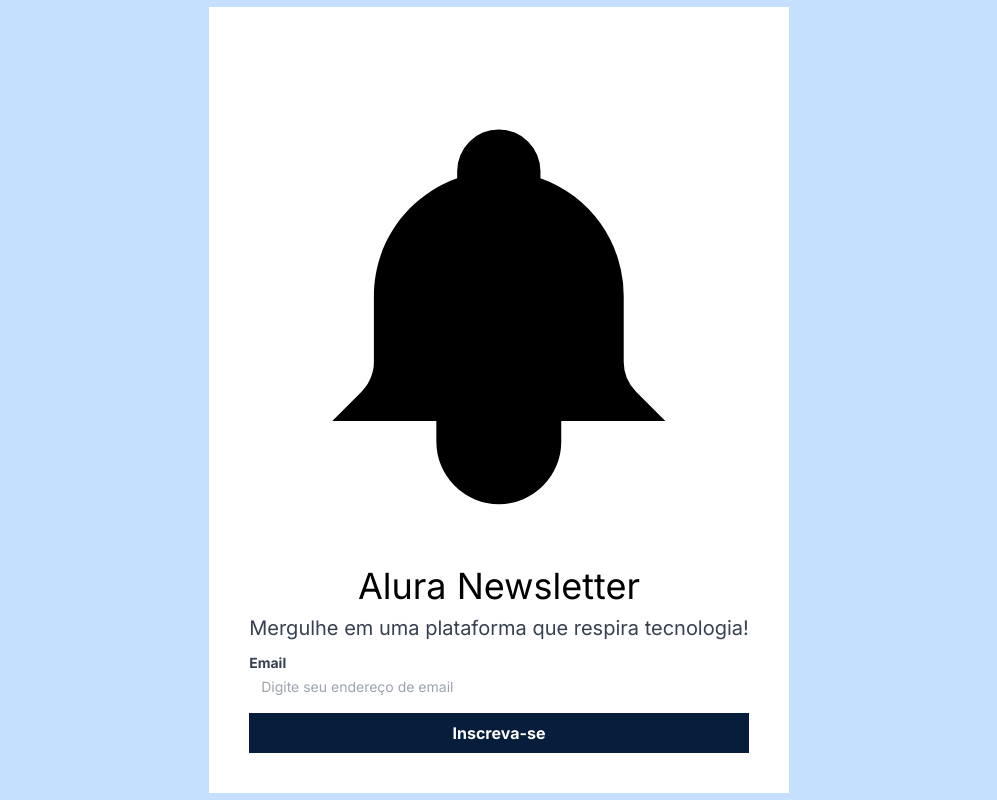
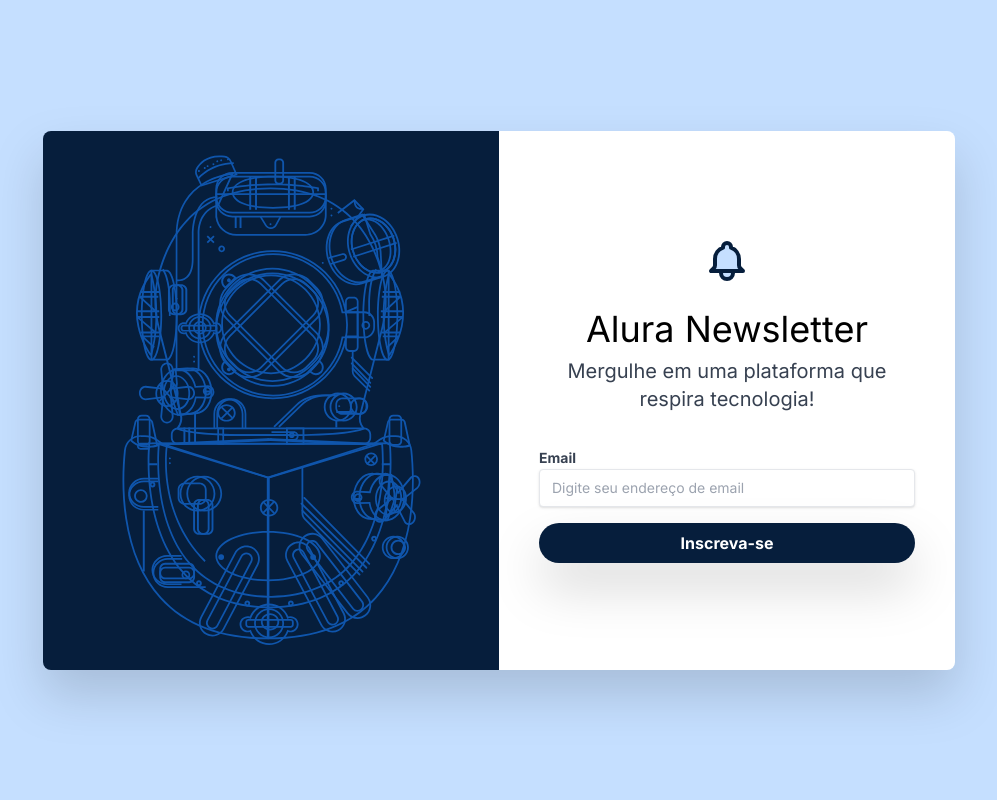
Before and after one commit to lucaspelicari/projeto-tailwind-newsletter, a plain HTML site: page newsletter.html in a window 1280 px wide. Shown: the whole page, without its empty margins (141-1138 px from the left). Drawn offline with nearby package versions, Linux system fonts and the light colour scheme.

Commit message:
finalização do projeto

```diff
--- a/newsletter.html
+++ b/newsletter.html
@@ -15,10 +15,23 @@
                     colors: {
                             azulclaro: '#C5DFFF',
                             azulescuro: '#061E3C',
-                            hover: '#1057B0'
+                            azulhover: '#1057B0'
                         },
                     fontFamily: {
                         inter: ['inter', 'sans-serif'],
+                    },
+                    keyframes: {
+                        sino_kf: {
+                            '0%, 100%': {
+                                transform: 'rotate(-10deg)'
+                            },
+                            '50%': {
+                                transform: 'rotate(10deg)'
+                            }
+                        }
+                    },
+                    animation: {
+                        sino: 'sino_kf 0.31s ease-in-out infinite'
                     }
                 }
             }
@@ -28,23 +41,23 @@
 
 <body class="bg-azulclaro font-inter flex justify-center items-center h-screen">
 
-    <main class="flex px-6">
+    <main class="flex px-6 drop-shadow-2xl lg:w-3/4">
 
-        <section class="bg-azulescuro hidden">
-            <img class="" src="image/icone-mergulhador.svg" alt="icone de mergulhador">
+        <section class="bg-azulescuro hidden lg:block w-1/2 rounded-l-lg">
+            <img class="p-6 m-auto" src="image/icone-mergulhador.svg" alt="icone de mergulhador">
         </section>
 
-        <section class="bg-white p-10 gap-6 flex-col">
+        <section class="bg-white p-10 gap-6 flex flex-col rounded-lg lg:w-1/2 justify-center lg:rounded-l-none">
 
-            <div class="">
-                <svg class=""
+            <div class="self-center relative group">
+                <svg class="fill-azulescuro absolute top-0 left-1 opacity-0 group-hover:opacity-100 group-hover:animate-ping"
                     width="35" height="20" viewBox="0 0 44 20" fill="none" xmlns="http://www.w3.org/2000/svg">
                     <path d="M41.1738 0.994633C40.8556 1.10918 40.6199 1.34129 40.4506 1.70905C40.3201 1.99542 40.2881 2.17026 40.3041 2.53199C40.3178 2.86056 40.3659 3.0776 40.4734 3.28861C40.5444 3.42728 41.7665 5.17565 41.9221 5.36254C41.9748 5.42584 42.0984 5.52834 42.1945 5.58561C42.3661 5.69413 42.373 5.69714 42.6545 5.69714C42.9291 5.69714 42.9474 5.69413 43.1237 5.59465C43.3663 5.45599 43.5722 5.19373 43.6912 4.86818C43.8034 4.56673 43.8285 4.34366 43.7874 4.00303C43.753 3.69255 43.7004 3.52374 43.5814 3.31574C43.4784 3.13789 42.4096 1.60958 42.2242 1.37445C41.9519 1.03081 41.5171 0.874056 41.1738 0.994633Z" />
                     <path d="M37.4844 2.65246C37.2807 2.71275 37.1159 2.82428 36.9671 3.00515C36.8252 3.17697 36.7497 3.32468 36.6765 3.58995C36.6376 3.73464 36.6284 3.83412 36.6284 4.11446C36.6284 4.50935 36.665 4.69021 36.8069 4.97357C36.9168 5.19061 36.9923 5.272 37.3013 5.51617C37.9833 6.05274 38.4112 6.48983 38.9788 7.21631C39.6997 8.14475 40.265 9.19076 40.7365 10.4659C40.8738 10.8366 40.9127 10.915 41.0317 11.0597C41.1118 11.1592 41.2423 11.2737 41.343 11.337C41.5009 11.4365 41.5421 11.4516 41.7457 11.4636C42.1279 11.4878 42.3385 11.3913 42.5925 11.0778C42.9084 10.6889 43.0205 10.1493 42.9084 9.56756C42.8237 9.12745 42.4598 8.2171 42.025 7.35497C41.2194 5.75431 40.2078 4.41891 38.9811 3.33975C38.5966 3.00213 38.2831 2.76399 38.1297 2.69466C37.9535 2.61629 37.6697 2.59518 37.4844 2.65246Z" />
                     <path d="M2.11178 10.095C1.947 10.1674 1.79824 10.2638 1.6861 10.3723C1.60371 10.4507 1.4046 10.7883 0.85991 11.7801C0.466269 12.4945 0.120689 13.1426 0.0909372 13.218C0.0588967 13.3024 0.0291448 13.4652 0.0131245 13.634C-0.018916 13.9686 0.00625871 14.1886 0.104669 14.4659C0.248851 14.8669 0.459403 15.111 0.786674 15.2557C0.946877 15.3251 0.992649 15.3341 1.19634 15.322C1.384 15.31 1.45266 15.2919 1.57396 15.2226C1.76391 15.114 1.94242 14.9392 2.03397 14.7764C2.67249 13.6309 3.43231 12.2202 3.45977 12.1298C3.48037 12.0634 3.50783 11.8826 3.52385 11.7288C3.54674 11.4877 3.54445 11.4214 3.51241 11.2405C3.37738 10.514 2.92424 10.0468 2.36353 10.0558C2.27656 10.0558 2.16213 10.0739 2.11178 10.095Z" />
                     <path d="M6.00014 11.0928C5.69804 11.1802 5.49893 11.3671 5.00688 12.0303C3.94497 13.4651 3.16455 15.102 2.62215 17.0463C2.44822 17.6672 2.44822 17.9838 2.62215 18.442C2.72743 18.7223 2.92882 18.9906 3.13022 19.1202C3.63143 19.4427 4.27453 19.2106 4.58349 18.5987C4.67274 18.4209 4.69792 18.3425 4.85583 17.7758C4.97484 17.3537 5.25176 16.6182 5.48062 16.1208C5.8674 15.2768 6.22442 14.692 6.8309 13.9083C7.21997 13.4018 7.2932 13.2662 7.35271 12.9436C7.48316 12.2111 7.24743 11.5208 6.76453 11.2164C6.50134 11.0506 6.27248 11.0144 6.00014 11.0928Z" />
                 </svg>
-                <svg class="" viewBox="0 0 24 24"
+                <svg class="w-12 h-12 fill-azulclaro stroke-azulescuro group-hover:animate-sino" viewBox="0 0 24 24"
                     xmlns="http://www.w3.org/2000/svg">
                     <path stroke-linecap="round" stroke-linejoin="round" stroke-width="2" d="M15 17h5l-1.405-1.405A2.032 2.032 0 0118 14.158V11a6.002 6.002 0 00-4-5.659V5a2 2 0 10-4 0v.341C7.67 6.165 6 8.388 6 11v3.159c0 .538-.214 1.055-.595 1.436L4 17h5m6 0v1a3 3 0 11-6 0v-1m6 0H9"></path>
                 </svg>
@@ -57,8 +70,8 @@
 
             <form>
                 <label class="text-sm font-bold text-gray-700 mb-2" for="email">Email</label>
-                <input class="text-sm w-full mb-4 pl-3" id="email" type="email" placeholder="Digite seu endereço de email">
-                <button class="font-bold text-white bg-azulescuro w-full py-2" type="button">Inscreva-se</button>
+                <input class="text-sm w-full mb-4 pl-3 rounded border py-2 shadow focus:outline-none hover:border-azulclaro hover:ring-1 hover:ring-azulescuro focus:border-azulescuro focus:ring-1 focus:ring-azulescuro " id="email" type="email" placeholder="Digite seu endereço de email">
+                <button class="font-bold text-white bg-azulescuro w-full py-2 rounded-full drop-shadow-2xl hover:bg-azulhover duration-150" type="button">Inscreva-se</button>
             </form>
         </section>
     </main>
```
